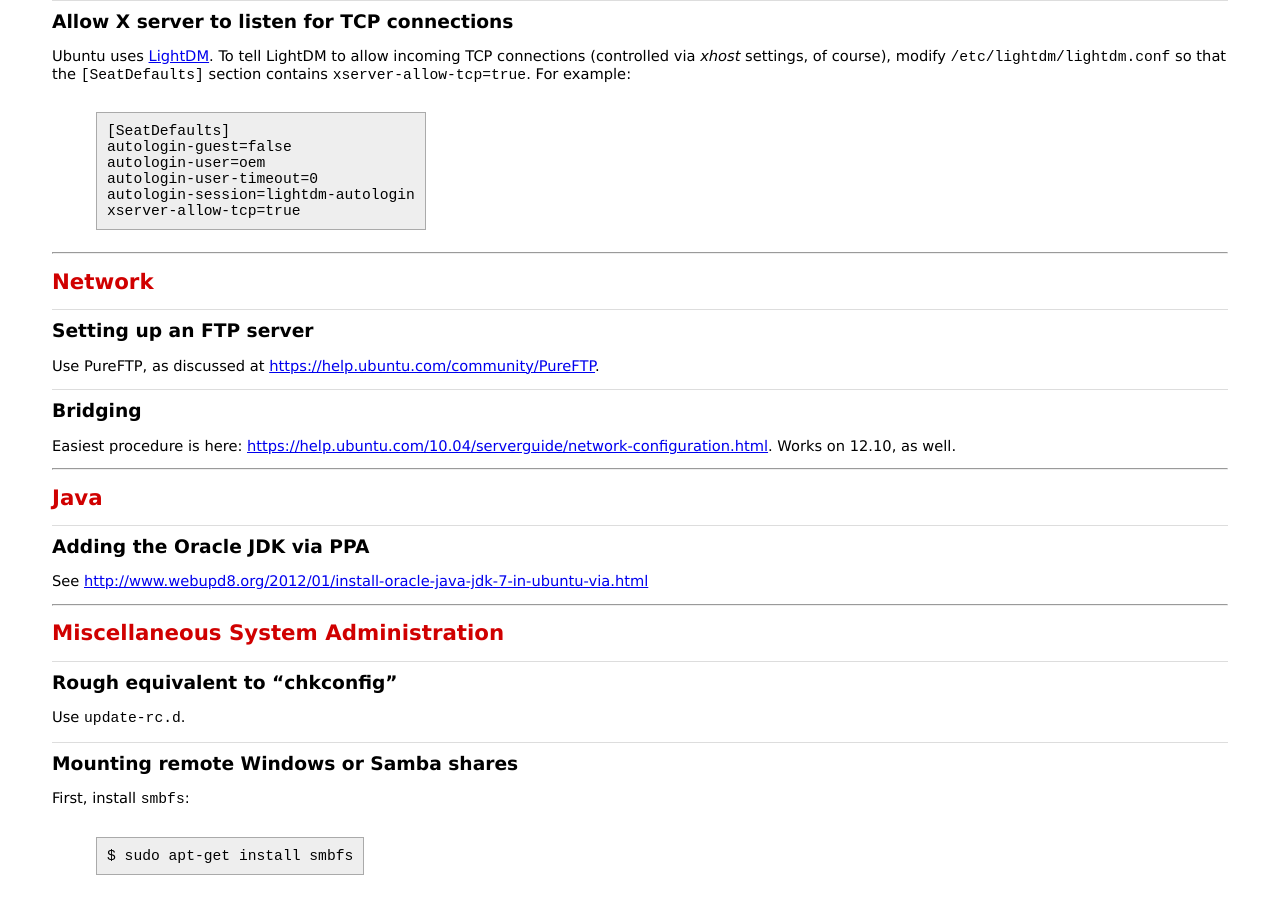
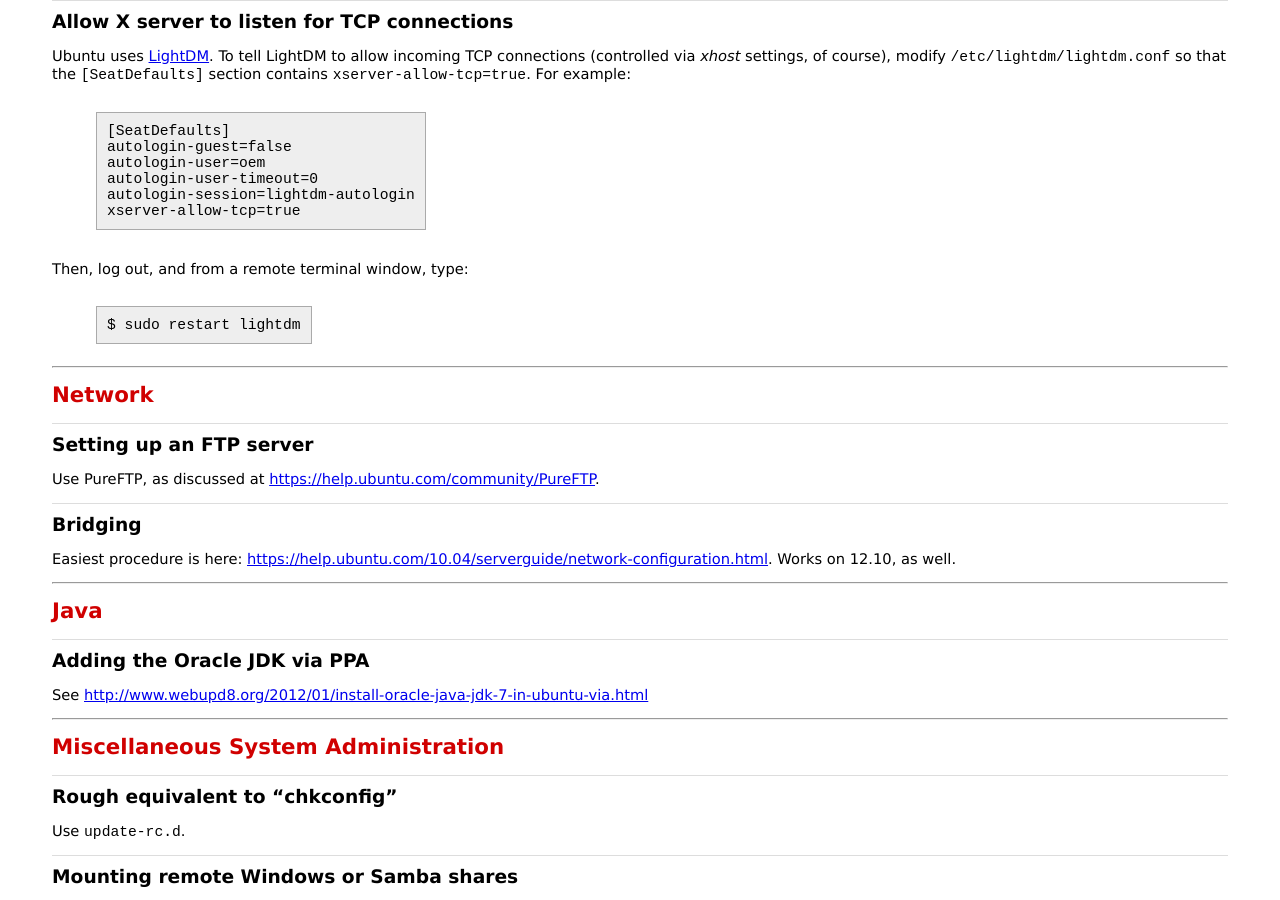
Before and after one commit to bmc/cheat-sheets, a Jekyll site: the page built from ubuntu.md, in a window 1280 px wide and 900 px high, scrolled down 1984 px. Built offline with Jekyll 4.4.1, drawn with Linux system fonts in a browser that asks for light colours.

Commit message:
Tweak to previous

```diff
--- a/ubuntu.md
+++ b/ubuntu.md
@@ -109,6 +109,10 @@ Ubuntu uses [LightDM][]. To tell LightDM to allow incoming TCP connections
     autologin-user-timeout=0
     autologin-session=lightdm-autologin
     xserver-allow-tcp=true
+
+Then, log out, and from a remote terminal window, type:
+
+    $ sudo restart lightdm
 
 [LightDM]: http://www.freedesktop.org/wiki/Software/LightDM/
 
```
